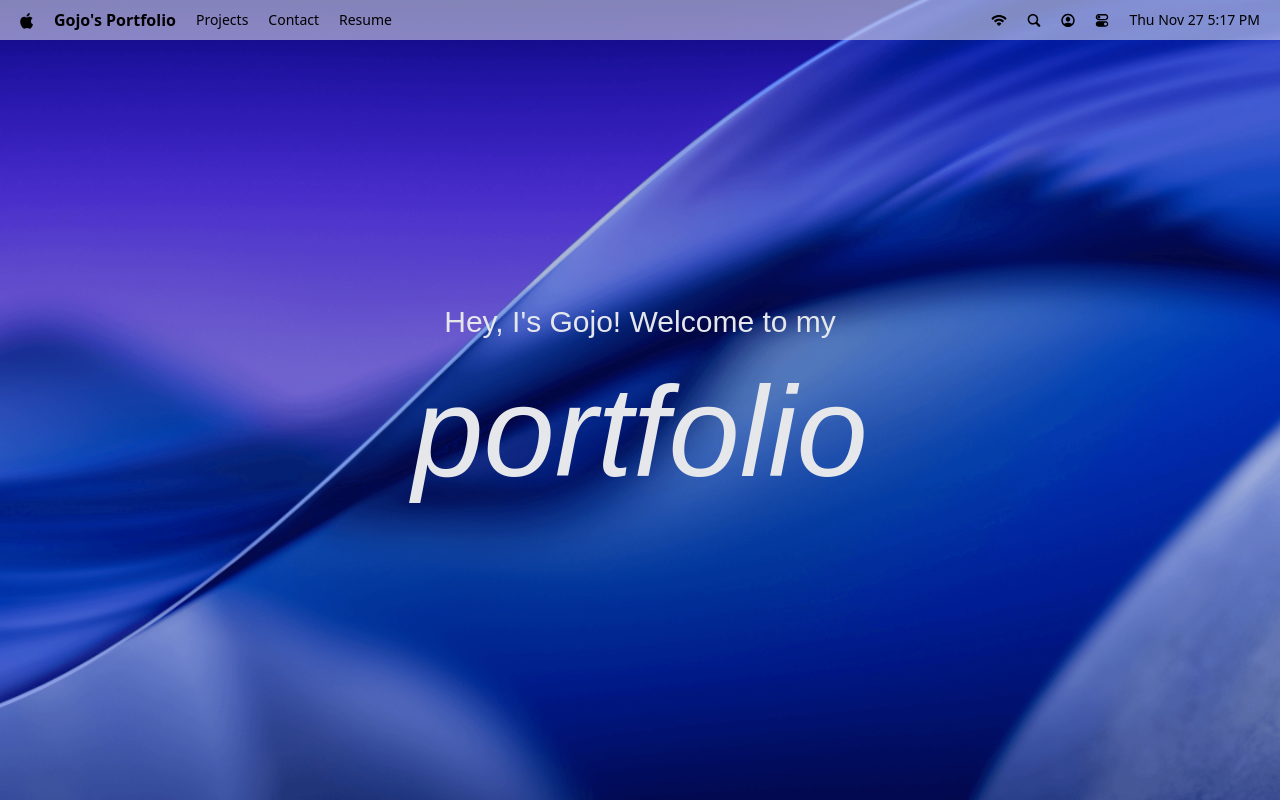
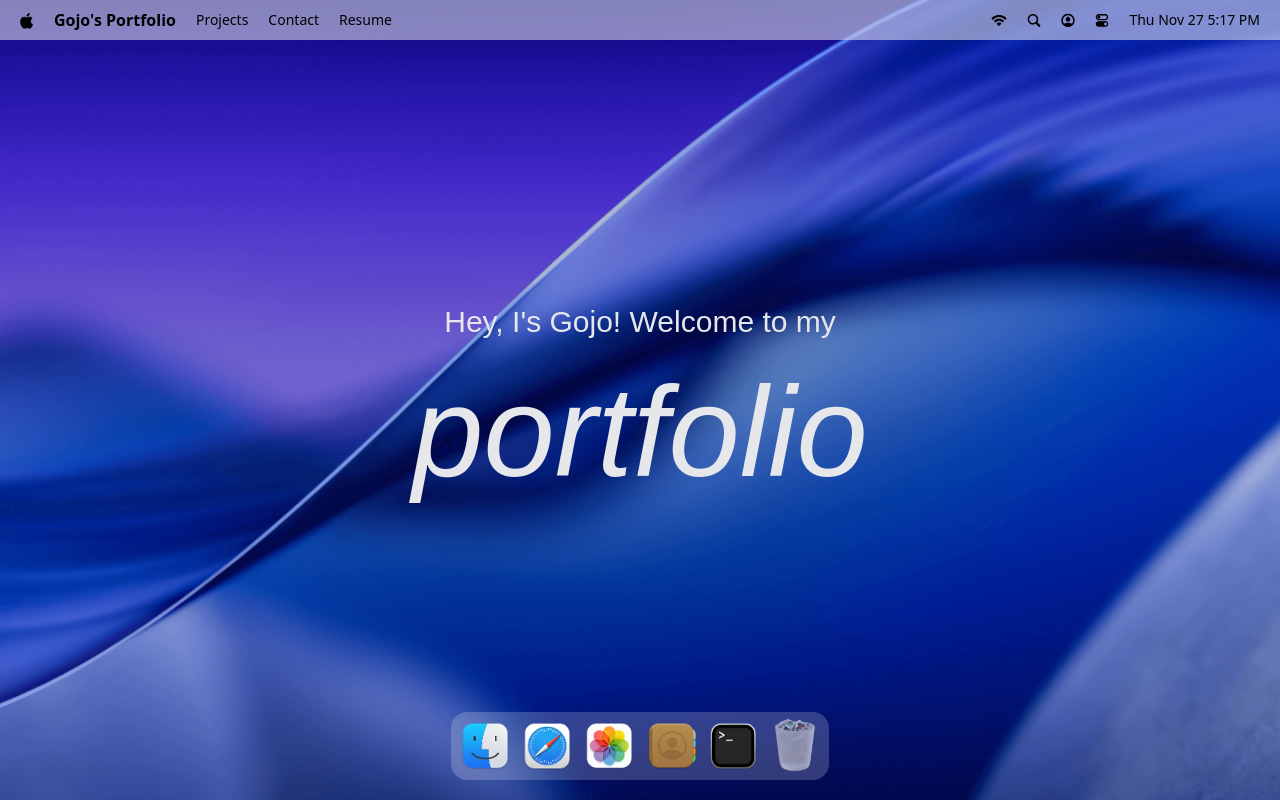
Before and after one commit to SanukaWaravita/MacOS_Portfolio, a React (Vite) app: page / in a window 1280 px wide. Built offline with nearby package versions, Linux system fonts and the light colour scheme; a web font is replaced by a local one.

Commit message:
Basic .jsx section of Dock feature completed

```diff
--- a/package.json
+++ b/package.json
@@ -17,6 +17,7 @@
     "lucide-react": "^0.555.0",
     "react": "^19.2.0",
     "react-dom": "^19.2.0",
+    "react-tooltip": "^5.30.0",
     "tailwindcss": "^4.1.17"
   },
   "devDependencies": {
--- a/src/App.jsx
+++ b/src/App.jsx
@@ -1,4 +1,4 @@
-import { Navbar, Welcome } from "#components";
+import { Dock, Navbar, Welcome } from "#components";
 import React from 'react'
 
 const App = () => {
@@ -6,6 +6,7 @@
     <main>
       <Navbar/>
       <Welcome/>
+      <Dock/>
     </main>
   )
 }
--- /dev/null
+++ b/src/components/Dock.jsx
@@ -0,0 +1,41 @@
+import React, { useRef } from 'react'
+import { Tooltip } from 'react-tooltip';
+
+import { dockApps } from '#constants'
+
+const Dock = () => {
+  const dockRef = useRef(null);
+
+  const toggleApp = (app) => {}
+
+  return (
+    <section id="dock">
+        <div ref={dockRef} className="dock-container">
+            {dockApps.map(({ id, name, icon, canOpen }) => (
+                <div key={id} className="relative flex justify-center">
+                    <button
+                        type="button"
+                        className="dock-icon"
+                        aria-label={name}
+                        data-tooltip-id="dock-tooltip"
+                        data-tooltip-content={name}
+                        data-tooltip-delay-show={150}
+                        disabled={!canOpen}
+                        onClick={() => toggleApp({ id, canOpen })}
+                        >
+                          <img
+                            src={`/images/${icon}`}
+                            alt={name}
+                            loading="lazy"
+                            className={canOpen ? "" : "opacity-60"}
+                            />
+                    </button>
+                </div>
+            ))}
+            <Tooltip id="dock-tooltip" place="top" className="tooltip"/>
+        </div>
+    </section>
+  );
+};
+
+export default Dock
--- a/src/components/index.js
+++ b/src/components/index.js
@@ -1,4 +1,5 @@
-import Navbar from "#components/Navbar.jsx";
-import Welcome from "#components/Welcome.jsx";
+import Navbar from "./Navbar.jsx";
+import Welcome from "./Welcome.jsx";
+import Dock from "./Dock.jsx";
 
-export { Navbar, Welcome };
+export { Navbar, Welcome, Dock };
```
Also changed, not shown: 1 other file (tests, documents, lock files or other folders).
